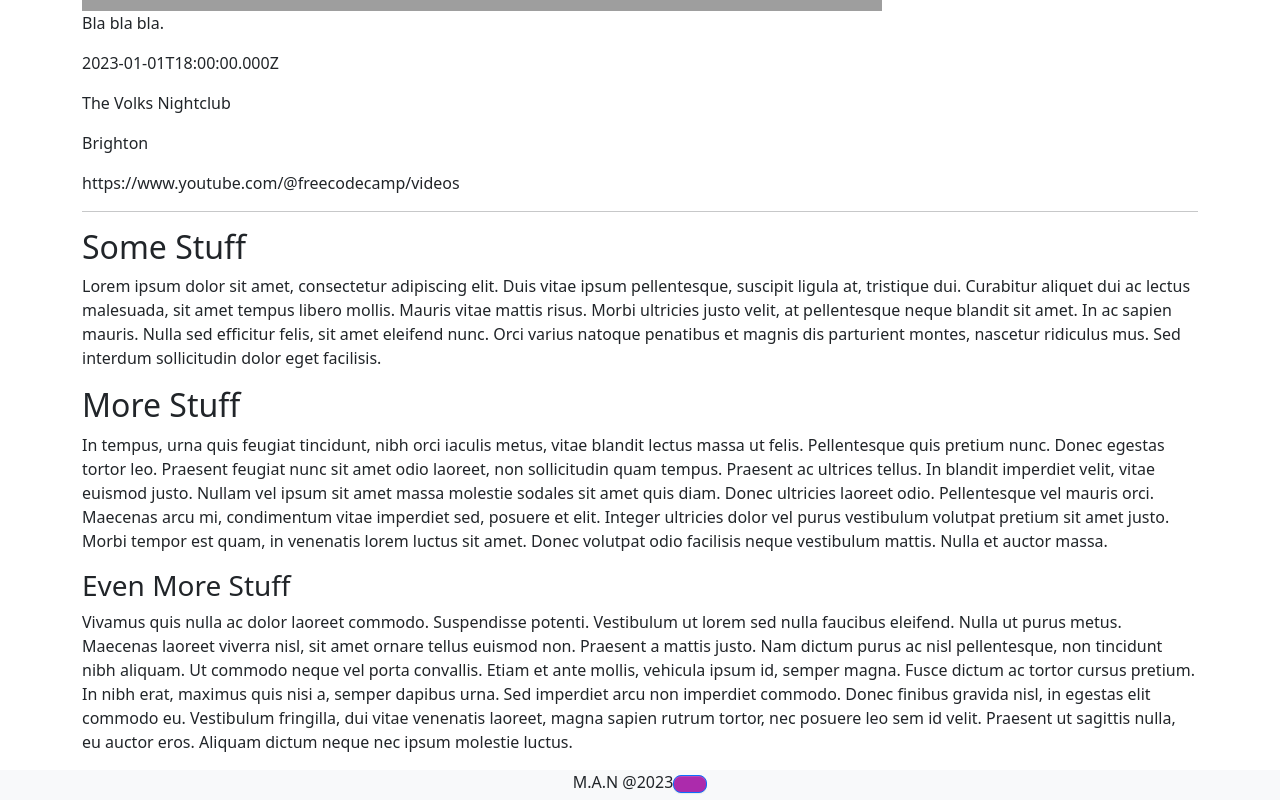
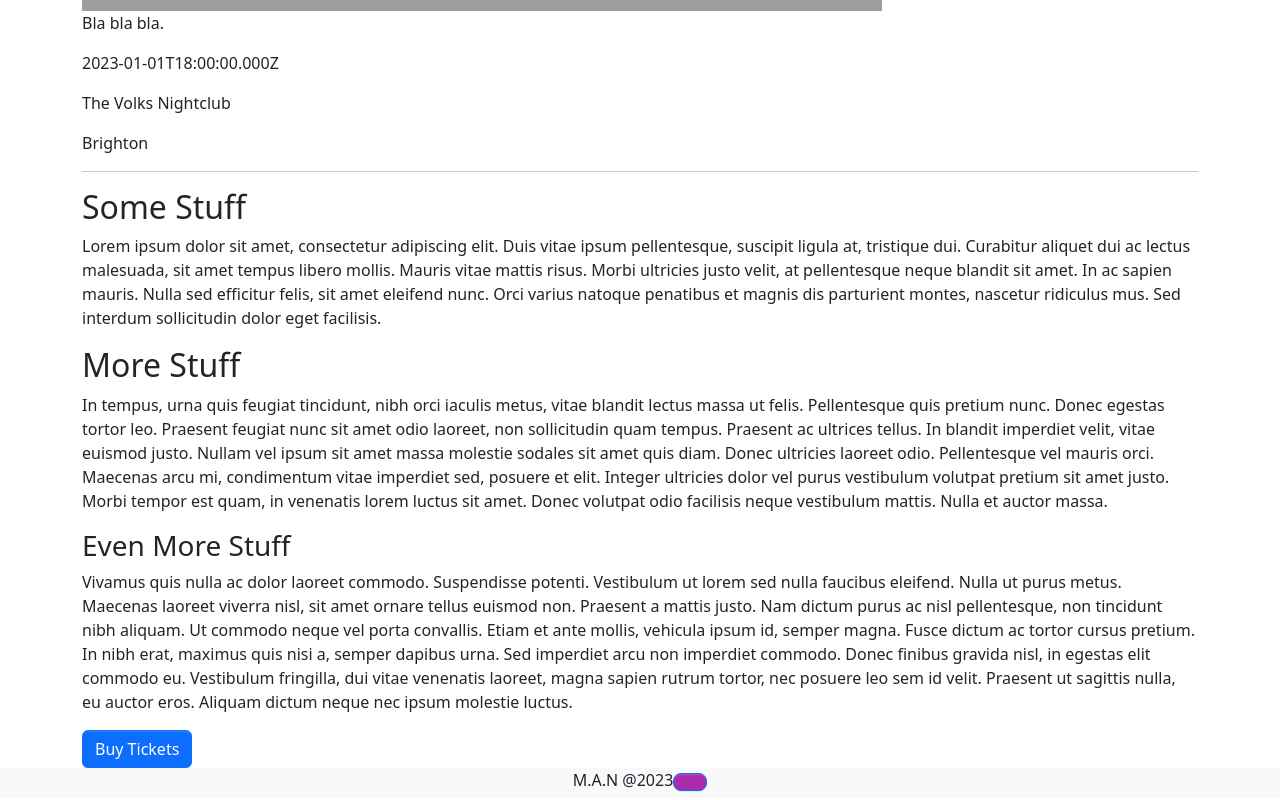
Before and after one commit to badytouray/musicallnight.co.uk, a Gatsby site: page /events/2023-02-01-my-first-event in a window 1280 px wide. Shown: the part 701-1501 px from the top of the page. Built offline with nearby package versions, Linux system fonts and the light colour scheme; Gatsby itself is replaced by a stand-in of ours; grey boxes are pictures that could not be loaded; some icons are missing.

Commit message:
create buy ticket button

```diff
--- a/src/templates/events.jsx
+++ b/src/templates/events.jsx
@@ -1,7 +1,7 @@
 import { graphql } from 'gatsby'
 import { GatsbyImage } from 'gatsby-plugin-image'
 import * as React from 'react'
-import { Container } from 'react-bootstrap'
+import { Button, Container } from 'react-bootstrap'
 import { Layout } from '../components/Layout'
 
 function EventsTemplate({ data }) {
@@ -19,10 +19,11 @@ function EventsTemplate({ data }) {
         <p>{frontmatter?.date}</p>
         <p>{frontmatter?.venue}</p>
         <p>{frontmatter?.location}</p>
-        <p>{frontmatter?.ticket}</p>
         <hr />
-
         <div dangerouslySetInnerHTML={{ __html: html }} />
+        <Button as="a" href={frontmatter?.ticket} target="_blank">
+          Buy Tickets
+        </Button>
       </Container>
     </Layout>
   )
```
